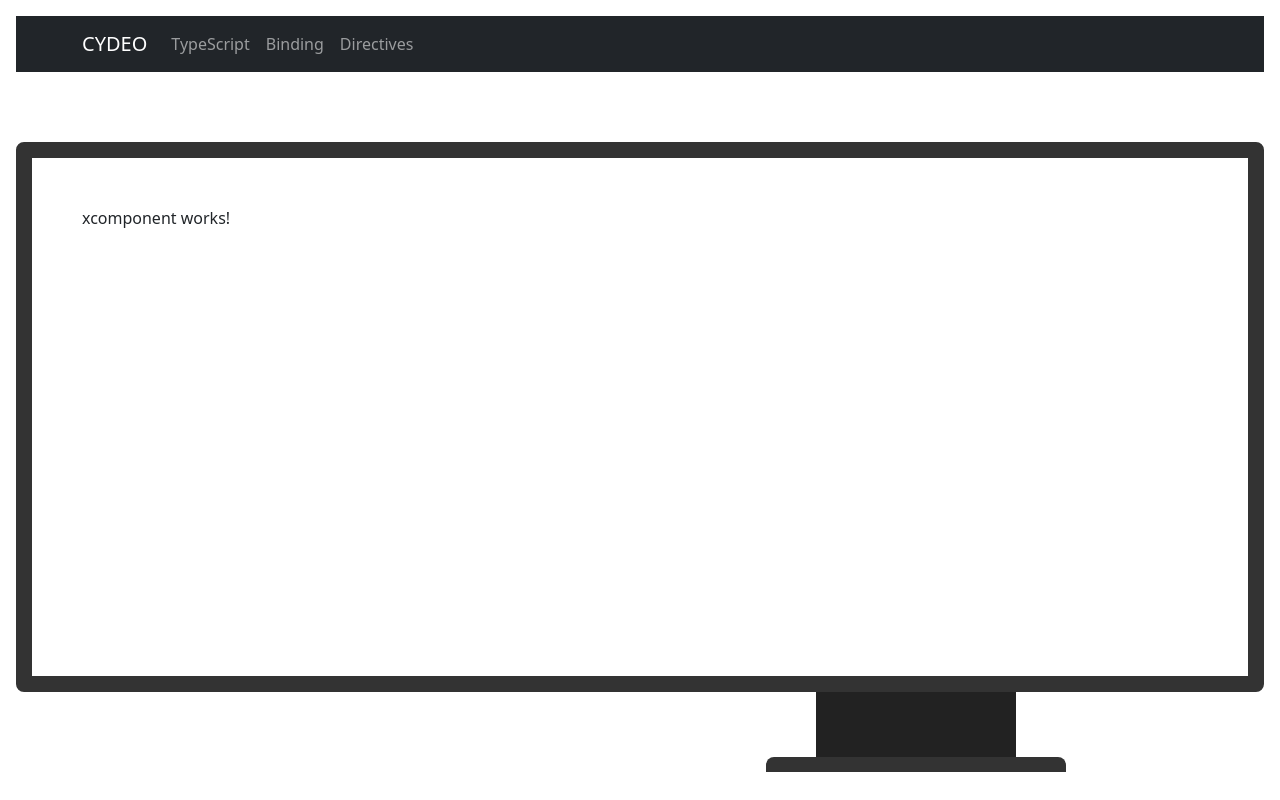
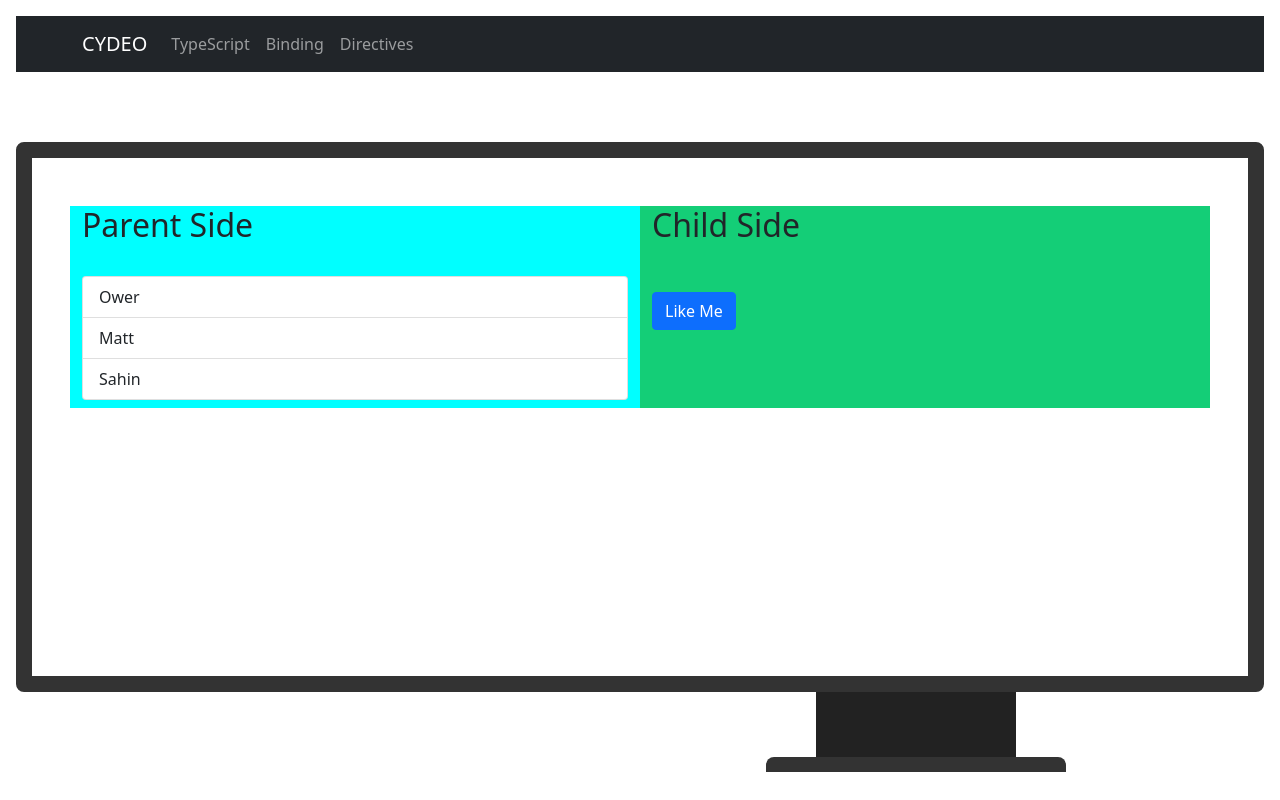
Before and after one commit to owermaiden/angular_lesson, an Angular app: page / in a window 1280 px wide. Built offline with nearby package versions, Linux system fonts and the light colour scheme.

Commit message:
xcomponent

```diff
--- a/src/app/app.module.ts
+++ b/src/app/app.module.ts
@@ -7,6 +7,7 @@ import { BindingComponent } from './binding/binding.component';
 import { FormsModule } from '@angular/forms';
 import { DirectivesComponent } from './directives/directives.component';
 import { XcomponentComponent } from './xcomponent/xcomponent.component';
+import { ChildComponent } from './xcomponent/child/child.component';
 
 @NgModule({
   declarations: [
@@ -14,7 +15,8 @@ import { XcomponentComponent } from './xcomponent/xcomponent.component';
     TypecsriptComponent,
     BindingComponent,
     DirectivesComponent,
-    XcomponentComponent
+    XcomponentComponent,
+    ChildComponent
   ],
   imports: [
     BrowserModule,
--- /dev/null
+++ b/src/app/xcomponent/child/child.component.html
@@ -0,0 +1,2 @@
+<p>{{ selectedMentor }}</p>
+<div class="btn btn-primary" (click)="onLike(selectedMentor)">Like Me</div>
--- /dev/null
+++ b/src/app/xcomponent/child/child.component.ts
@@ -0,0 +1,16 @@
+import { Component, EventEmitter, Input, Output } from '@angular/core';
+
+@Component({
+  selector: 'app-child',
+  templateUrl: './child.component.html',
+  styleUrls: ['./child.component.css']
+})
+export class ChildComponent {
+  @Input() selectedMentor: string = 'ower';
+  @Output() likeEvent = new EventEmitter<string>();
+
+  onLike(mentor: string){
+    this.likeEvent.emit(mentor);
+  }
+
+}
--- a/src/app/xcomponent/xcomponent.component.html
+++ b/src/app/xcomponent/xcomponent.component.html
@@ -1 +1,16 @@
-<p>xcomponent works!</p>
+<div class="row">
+    <div class="col-6 pb-2" style="background-color: aqua;">
+        <h2>Parent Side</h2>
+        <br>
+        <div class="list-group">
+            <a class="list-group-item list-group-item-action" *ngFor="let mentor of mentors" (click)="onSelectMentor(mentor)">{{ mentor }}</a>
+          </div>
+
+    </div>
+    <div class="col-6" style="background-color: rgb(20, 206, 119);">
+        <h2>Child Side</h2>
+        <br>
+        <app-child [selectedMentor]="selectedMentor"  (likeEvent)="onLikeMentor($event)"   ></app-child>
+
+    </div>
+</div>
--- a/src/app/xcomponent/xcomponent.component.ts
+++ b/src/app/xcomponent/xcomponent.component.ts
@@ -6,5 +6,15 @@ import { Component } from '@angular/core';
   styleUrls: ['./xcomponent.component.css']
 })
 export class XcomponentComponent {
+  mentors: string[] = ['Ower', 'Matt', 'Sahin'];
+  selectedMentor: string = '';
 
+  onSelectMentor(mentor){
+    this.selectedMentor = mentor;
+  }
+
+  onLikeMentor(mentor: string){
+    let index = this.mentors.findIndex(d => d === mentor);
+    this.mentors[index] = `${mentor} liked`;
+  }
 }
```
Also changed, not shown: src/app/xcomponent/child/child.component.css (added), 1 other file (tests, documents, lock files or other folders).
